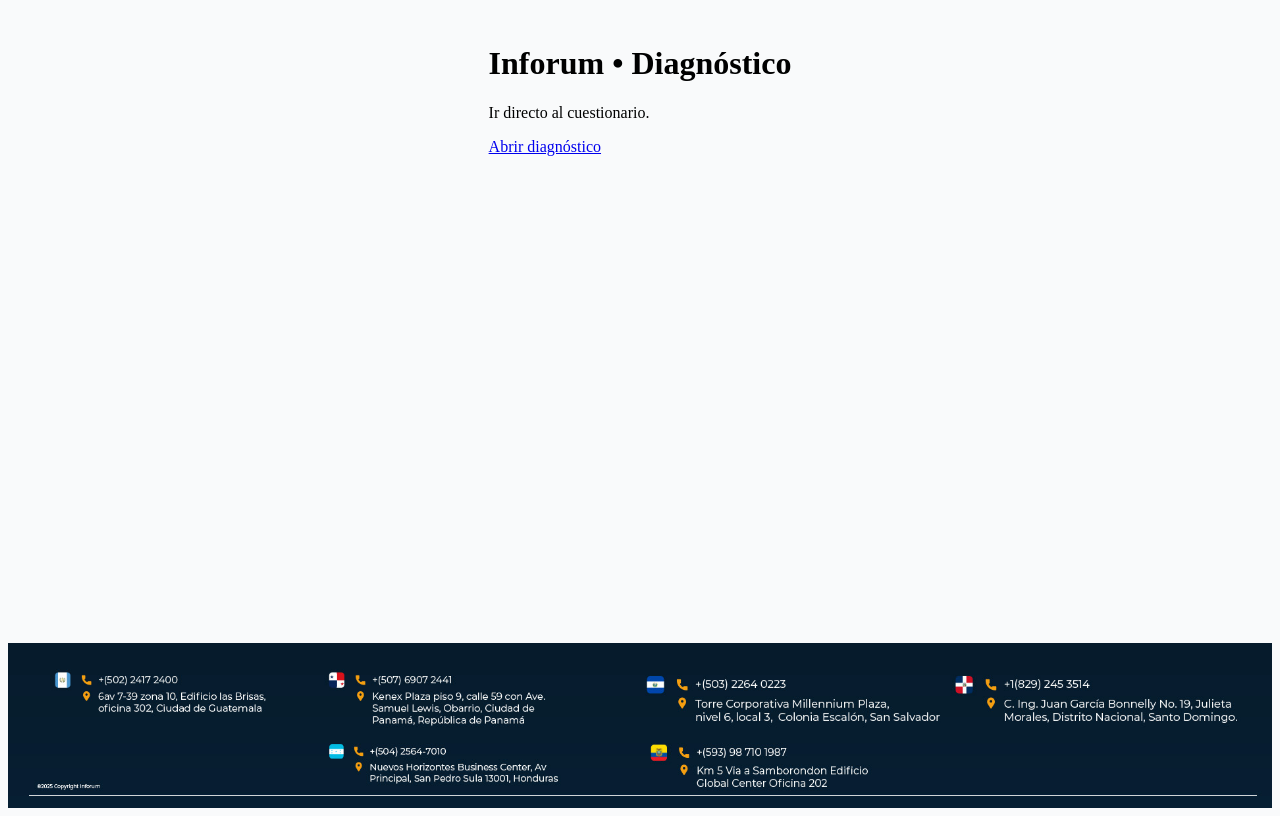
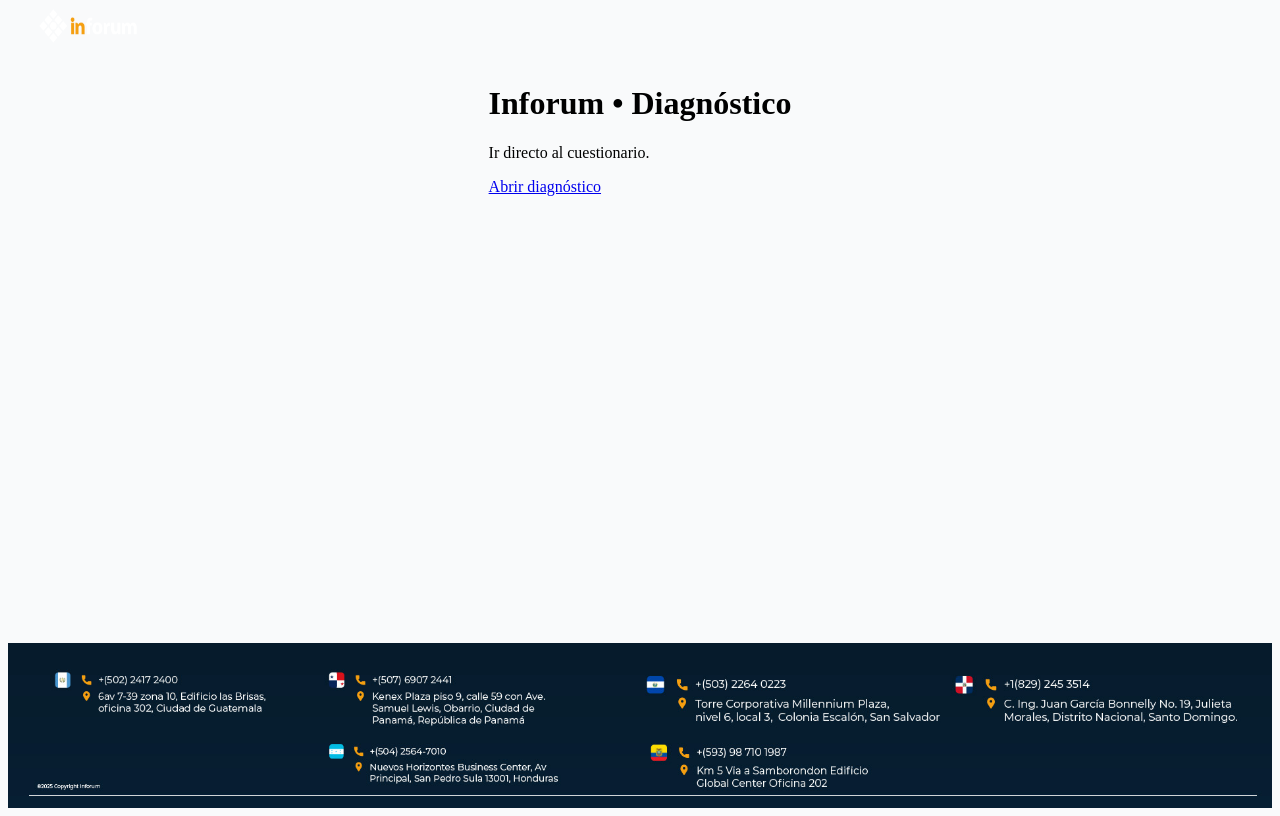
Before and after one commit to grupoinforum/inforum-diagnostico, a Next.js app in the folder inforum-diagnostico/: page / in a window 1280 px wide. Built offline with nearby package versions, Linux system fonts and the light colour scheme.

Commit message:
Update layout.tsx

```diff
--- a/inforum-diagnostico/app/layout.tsx
+++ b/inforum-diagnostico/app/layout.tsx
@@ -12,12 +12,26 @@ export default function RootLayout({ children }: { children: React.ReactNode })
   return (
     <html lang="es">
       <body className="page-shell">
+        {/* HEADER mínimo (solo logo) */}
+        <header className="topbar">
+          <div className="topbar__inner">
+            <Image
+              src="/logo-inforum.png"
+              alt="Inforum"
+              width={160}
+              height={36}
+              className="logo"
+              priority
+            />
+          </div>
+        </header>
+
         {/* CONTENIDO */}
         <main id="content" className="content-wrap">
           {children}
         </main>
 
-        {/* FOOTER responsive con <picture> */}
+        {/* FOOTER responsive */}
         <footer className="site-footer">
           <picture className="footer-picture">
             {/* móvil */}
```
